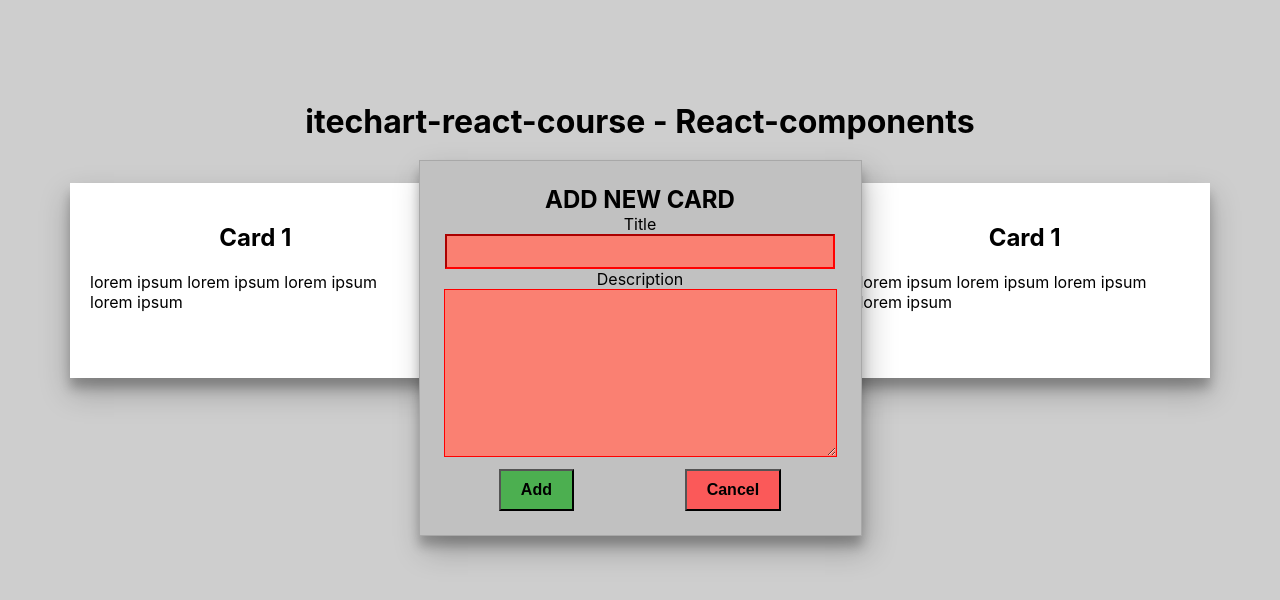
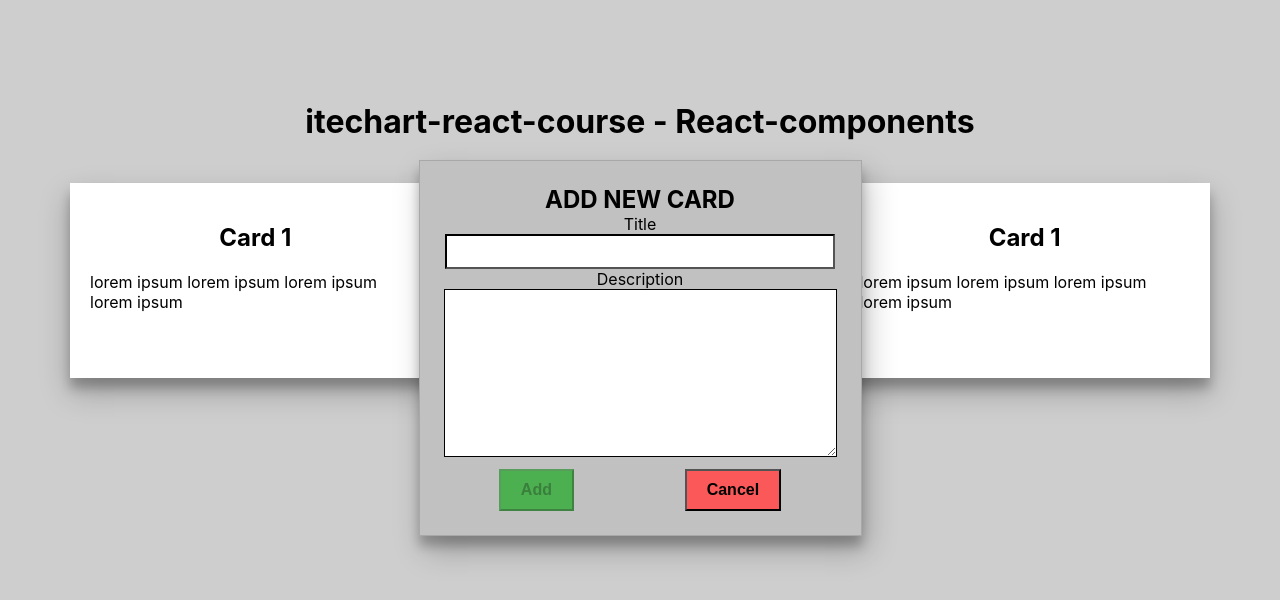
Before and after one commit to sonicsml/itechart-react-course, a React (Create React App) app: page / in a window 1280 px wide. Both pictures are taken after a click on the button "Add New Card". Shown: the top 600 px of the page. Built offline with nearby package versions, Linux system fonts and the light colour scheme.

Commit message:
fix: fixed addcardmodal and validate data

```diff
--- a/src/App.js
+++ b/src/App.js
@@ -1,42 +1,40 @@
-import React, { useState } from 'react';
-import AllCards from './components/Cards/AllCards';
-import Header from './components/UI/Header';
-import AddCard from './components/Cards/AddCard';
-import './App.css';
+import React, { useState } from "react";
+import AllCards from "./components/Cards/AllCards";
+import Header from "./components/UI/Header";
+import AddCard from "./components/Cards/AddCard";
+import "./App.css";
 
 const CARD_DATA = [
   {
-    id: '1',
-    title: 'Card 1',
-    description: 'lorem ipsum lorem ipsum lorem ipsum lorem ipsum'
+    id: "1",
+    title: "Card 1",
+    description: "lorem ipsum lorem ipsum lorem ipsum lorem ipsum",
   },
   {
-    id: '2',
-    title: 'Card 2',
-    description: 'lorem ipsum lorem ipsum lorem ipsum lorem ipsum'
+    id: "2",
+    title: "Card 2",
+    description: "lorem ipsum lorem ipsum lorem ipsum lorem ipsum",
   },
   {
-    id: '3',
-    title: 'Card 1',
-    description: 'lorem ipsum lorem ipsum lorem ipsum lorem ipsum'
-  }
-]
+    id: "3",
+    title: "Card 1",
+    description: "lorem ipsum lorem ipsum lorem ipsum lorem ipsum",
+  },
+];
 const App = () => {
   const [cards, setCards] = useState(CARD_DATA);
   const addCardHandler = (addFromData) => {
     setCards((prevCards) => {
       return [addFromData, ...prevCards];
     });
-  }
+  };
   return (
     <div className="container">
-    <Header sitename="itechart-react-course - React-components"></Header>
-    <AllCards items={cards} />
-
-    <AddCard onAddCard={addCardHandler} />
-
+      <Header sitename="itechart-react-course - React-components" />
+      <AllCards items={cards} />
+      <AddCard onAddCard={addCardHandler} />
     </div>
   );
-}
+};
 
 export default App;
--- a/src/components/Cards/AddCardModal.js
+++ b/src/components/Cards/AddCardModal.js
@@ -1,38 +1,44 @@
-import React, { useState } from 'react';
-import './AddCardModal.css';
-
+import React, { useState } from "react";
+import "./AddCardModal.css";
 
 const AddCardModal = (props) => {
-    const [ enteredTitle, setEnteredTitle ] = useState('');
-    const [ enteredDescription, setEnteredDescription ] = useState('');
-    const [ isValid, setIsValid ] = useState ('');
+	const [enteredTitle, setEnteredTitle] = useState("");
+	const [enteredDescription, setEnteredDescription] = useState("");
+	const [isTitleValid, setIsTitleValid] = useState(false);
+  const [isDescValid, setIsDescValid] = useState(false);
+  const [isTitleTouched, setIsTitleTouched] = useState(false);
+  const [isDescTouched, setIsDescTouched] = useState(false);
 
 	const titleChangeHandler = (event) => {
 		if (event.target.value.trim().length > 0) {
-            setIsValid(true);
+			setIsTitleValid (true);
+		} else {
+			setIsTitleValid (false);
 		}
-        setEnteredTitle (event.target.value);
+		setIsTitleTouched(true);
+    setEnteredTitle(event.target.value);
 	};
+
 	const descriptionChangeHandler = (event) => {
     if (event.target.value.trim().length > 0) {
-            setIsValid(true);
+      setIsDescValid(true);
+    } else {
+      setIsDescValid(false);
     }
-        setEnteredDescription (event.target.value);
+    setIsDescTouched(true);
+    setEnteredDescription(event.target.value);
   };
+
 	const submitHandler = (event) => {
 		event.preventDefault();
-        if ((enteredDescription.trim().length === 0) || (enteredTitle.trim().length === 0) ) {
-            setIsValid(false);
-            return;
-        }
+
 		const addFormDate = {
 			title: enteredTitle,
 			description: enteredDescription,
 		};
 		props.onSaveCardData(addFormDate);
-
-        setEnteredTitle('');
-        setEnteredDescription('');
+		setEnteredTitle("");
+    setEnteredDescription("");
   };
 
   return (
@@ -41,28 +47,49 @@ const AddCardModal = (props) => {
       <form onSubmit={submitHandler}>
         <div className="addcard__title flex">
           <label>Title</label>
-                    <input style={{borderColor: !isValid ? 'red' : 'black', background: !isValid ? 'salmon' : 'white'}}
+          <input
+            style={{
+              borderColor: !isTitleValid && isTitleTouched ? "red" : "black",
+              background: !isTitleValid && isTitleTouched ? "salmon" : "white",
+            }}
             type="text"
             value={enteredTitle}
-                        onChange={titleChangeHandler}/>
+            onChange={titleChangeHandler}
+          />
         </div>
         <div className="addcard__description flex">
           <label>Description</label>
-                    <textarea style={{borderColor: !isValid ? 'red' : 'black', background: !isValid ? 'salmon' : 'white'}}
+          <textarea
+            style={{
+              borderColor: !isDescValid && isDescTouched ? "red" : "black",
+              background: !isDescValid && isDescTouched ? "salmon" : "white",
+            }}
             rows="10"
             cols="45"
             value={enteredDescription}
             name="text"
-                        onChange={descriptionChangeHandler}>
-                    </textarea>
+            onChange={descriptionChangeHandler}
+          />
         </div>
         <div className="button-container flex">
-                    <button type="submit" className="button addcard__button addcard__button-add">Add</button>
-                    <button type="button" onClick={props.onCancel} className="button addcard__button addcard__button-cancel">Сancel</button>
+          <button
+            type="submit"
+            className="button addcard__button addcard__button-add"
+            disabled={!isTitleValid || !isDescValid}
+          >
+            Add
+          </button>
+          <button
+            type="button"
+            onClick={props.onCancel}
+            className="button addcard__button addcard__button-cancel"
+          >
+            Сancel
+          </button>
         </div>
 				</form>
     </div>
   );
-}
+};
 
 export default AddCardModal;
--- a/src/components/UI/Header.css
+++ b/src/components/UI/Header.css
@@ -1,4 +1,4 @@
 .h1 {
-    text-align: center;
-    margin-top: 5%;
+ text-align: center;
+ margin-top: 5%;
 }
--- a/src/index.js
+++ b/src/index.js
@@ -1,17 +1,11 @@
-import React from 'react';
-import ReactDOM from 'react-dom';
-import './index.css';
-import App from './App';
-import reportWebVitals from './reportWebVitals';
+import React from "react";
+import ReactDOM from "react-dom";
+import "./index.css";
+import App from "./App";
 
 ReactDOM.render(
   <React.StrictMode>
     <App />
   </React.StrictMode>,
-  document.getElementById('root')
+  document.getElementById("root")
 );
-
-// If you want to start measuring performance in your app, pass a function
-// to log results (for example: reportWebVitals(console.log))
-// or send to an analytics endpoint. Learn more: https://bit.ly/CRA-vitals
-reportWebVitals();
```
Lines whose indentation alone changed are shown as unchanged.
